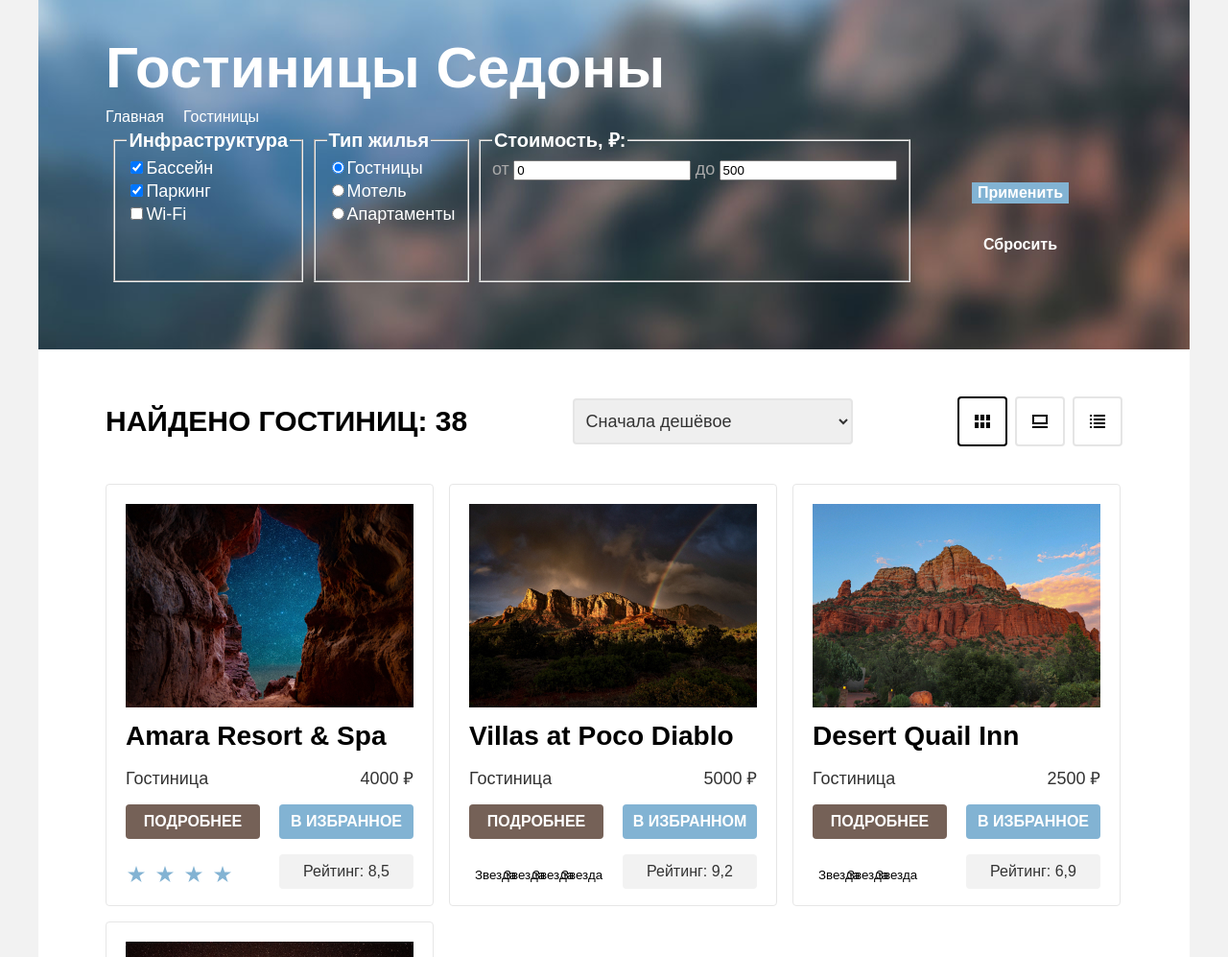
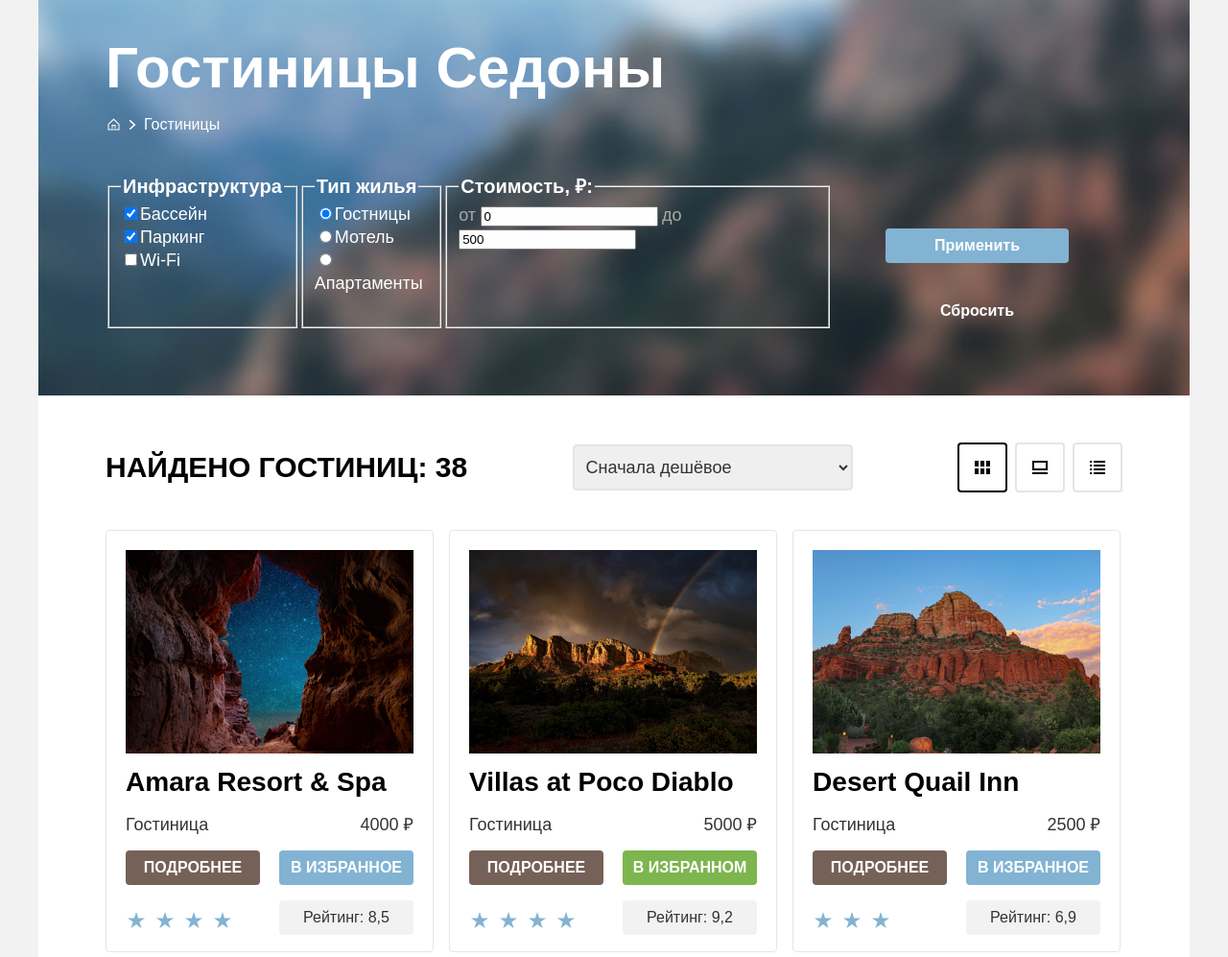
Before and after one commit to Ev-gen-ux/sedona_project, a plain HTML site: page catalog.html in a window 1280 px wide. Shown: the part 74-1071 px from the top of the page at 96% size. Drawn offline with Linux system fonts and the light colour scheme; a web font is replaced by a local one.

Commit message:
adds icons to breadcrumbs

```diff
--- a/catalog.html
+++ b/catalog.html
@@ -55,10 +55,12 @@
           <h1 class="inner-header-title">Гостиницы Седоны</h1>
           <ul class="breadcrumbs-list">
             <li class="breadcrumbsi-item">
-              <a class="breadcrumbs-link" href="index.html">Главная</a>
+              <a class="breadcrumbs-link-home breadcrumbsi-item-home" href="index.html">
+                <span class="visually-hidden" hidden>Главная</span>
+              </a>
             </li>
             <li class="breadcrumbsi-item">
-              <a class="breadcrumbs-link" href="#" aria-current="page">Гостиницы</a>
+              <a class="breadcrumbs-link breadcrumbs-link-caret-right" href="#" aria-current="page">Гостиницы</a>
             </li>
           </ul>
 
@@ -206,28 +208,28 @@
               </div>
               <div class="product-card-actions">
                 <a class="show-more" href="#">Подробнее</a>
-                <button class="wish-list wish-list-current" type="button">В избранном</button>
+                <button class="wish-list button-wish-list-current" type="button">В избранном</button>
               </div>
               <div class="rating-container">
                 <ul class="rating-list">
                   <li class="rating-item">
-                    <button class="rating-button" type="button">
-                      <span class="visually-hidden">Звезда</span>
+                    <button class="rating-button rating-star" type="button">
+                      <span class="visually-hidden" hidden>Звезда</span>
                     </button>
                   </li>
                   <li class="rating-item">
-                    <button class="rating-button" type="button">
-                      <span class="visually-hidden">Звезда</span>
+                    <button class="rating-button rating-star" type="button">
+                      <span class="visually-hidden" hidden>Звезда</span>
                     </button>
                   </li>
                   <li class="rating-item">
-                    <button class="rating-button" type="button">
-                      <span class="visually-hidden">Звезда</span>
+                    <button class="rating-button rating-star" type="button">
+                      <span class="visually-hidden" hidden>Звезда</span>
                     </button>
                   </li>
                   <li class="rating-item">
-                    <button class="rating-button" type="button">
-                      <span class="visually-hidden">Звезда</span>
+                    <button class="rating-button rating-star" type="button">
+                      <span class="visually-hidden" hidden>Звезда</span>
                     </button>
                   </li>
                 </ul>
@@ -250,18 +252,18 @@
               <div class="rating-container">
                 <ul class="rating-list">
                   <li class="rating-item">
-                    <button class="rating-button" type="button">
-                      <span class="visually-hidden">Звезда</span>
+                    <button class="rating-button rating-star" type="button">
+                      <span class="visually-hidden" hidden>Звезда</span>
                     </button>
                   </li>
                   <li class="rating-item">
-                    <button class="rating-button" type="button">
-                      <span class="visually-hidden">Звезда</span>
+                    <button class="rating-button rating-star" type="button">
+                      <span class="visually-hidden" hidden>Звезда</span>
                     </button>
                   </li>
                   <li class="rating-item">
-                    <button class="rating-button" type="button">
-                      <span class="visually-hidden">Звезда</span>
+                    <button class="rating-button rating-star" type="button">
+                      <span class="visually-hidden" hidden>Звезда</span>
                     </button>
                   </li>
                 </ul>
@@ -284,13 +286,13 @@
               <div class="rating-container">
                 <ul class="rating-list">
                   <li class="rating-item">
-                    <button class="rating-button" type="button">
-                      <span class="visually-hidden">Звезда</span>
+                    <button class="rating-button rating-star" type="button">
+                      <span class="visually-hidden" hidden>Звезда</span>
                     </button>
                   </li>
                   <li class="rating-item">
-                    <button class="rating-button" type="button">
-                      <span class="visually-hidden">Звезда</span>
+                    <button class="rating-button rating-star" type="button">
+                      <span class="visually-hidden" hidden>Звезда</span>
                     </button>
                   </li>
                 </ul>
--- a/styles/styles.css
+++ b/styles/styles.css
@@ -828,7 +828,8 @@ body {
   font-weight: 700;
   line-height: 78px;
   color: white;
-  margin: 0
+  margin: 0;
+  padding-bottom: 8px;
 }
 
 .inner-hero-catalog {
@@ -850,7 +851,8 @@ body {
   flex-wrap: wrap;
   gap: 20px;
   margin: 0;
-  padding: 0;
+  padding-left: 0;
+  padding-bottom: 40px;
 }
 
 .breadcrumbs-link {
@@ -864,6 +866,49 @@ body {
   margin-top: 0
 }
 
+.breadcrumbsi-item {
+  position: relative;
+}
+
+.breadcrumbsi-item-home::before {
+  background-image: url(../images/icob-breadcrumbs-home.svg);
+}
+
+.breadcrumbs-link-home::before {
+  position: absolute;
+  content: "";
+  display: block;
+  width: 16px;
+  height: 16px;
+  background-color: transparent;
+  background-position: center;
+  background-repeat: no-repeat;
+  top: 4px;
+  left: 0;
+}
+
+.breadcrumbs-link-caret-right::before {
+  background-image: url(../images/icon-caret-right.svg);
+}
+
+.breadcrumbs-link {
+  position: relative;
+  padding-left: 20px;
+}
+
+.breadcrumbs-link::before {
+  position: absolute;
+  content: "";
+  display: block;
+  width: 16px;
+  height: 16px;
+  background-color: transparent;
+  background-position: center;
+  background-repeat: no-repeat;
+  top: 1px;
+  left: 0;
+}
+
 .catalog-filter-title {
   font-family: "PT Sans", sans-serif;
   font-size: 20px;
@@ -884,6 +929,7 @@ body {
 .button-cataloge-filter-container {
   display: flex;
   flex-direction: column;
+  align-items: baseline;
   padding: 56px;
   gap: 32px;
 }
@@ -950,11 +996,31 @@ body {
   font-style: normal;
   font-weight: 700;
   line-height: 20px;
+  width: 191px;
+  height: 36px;
+  border-radius: 4px;
   background-color: #82B3D3;
   color: white;
   border: none;
   cursor: pointer;
-  margin-top: 0
+  padding: 8px;
+}
+
+.button-cataloge-filter:hover {
+  background-color: #68A2CA;
+}
+
+.button-cataloge-filter:active {
+  background-color: #82B3D3;
+  color: hsla(0, 0%, 100%, 0.3);
+}
+
+.button-cataloge-filter:focus-visible {
+  background-color: #68A2CA;
+}
+
+.button-cataloge-filter:disabled {
+  background-color: #E5E5E5;
 }
 
 .button-cataloge-filter-reset {
@@ -963,11 +1029,29 @@ body {
   font-style: normal;
   font-weight: 700;
   line-height: 20px;
+  width: 191px;
+  height: 36px;
   color: white;
   border: none;
   background-color: transparent;
   cursor: pointer;
-  margin-top: 0
+  padding: 8px;
+}
+
+.button-cataloge-filter-reset:hover {
+  color: #D4D4D4;
+}
+
+.button-cataloge-filter-reset:active {
+  color: #B3B3B3;
+}
+
+.button-cataloge-filter-reset:focus-visible {
+  border-color: hsla(204, 48%, 67%, 1);
+}
+
+.button-cataloge-filter-reset:disabled {
+  color: #9E9E9E;
 }
 
 .catalog-title {
@@ -1244,6 +1328,40 @@ body {
   color: white;
 }
 
+.button-wish-list-current {
+  font-family: "PT Sans", sans-serif;
+  font-size: 16px;
+  font-style: normal;
+  font-weight: 700;
+  line-height: 20px;
+  color: white;
+  background-color: #7DB54F;
+  border: none;
+  text-transform: uppercase;
+  margin: 0;
+  padding: 0;
+  width: 140px;
+  height: 36px;
+  border-radius: 4px;
+  cursor: pointer;
+}
+
+.button-wish-list-current:hover {
+  background-color: #6C9E42;
+}
+
+.button-wish-list-current:hover:active {
+  color: hsla(0, 0%, 100%, 0.3);
+}
+
+.button-wish-list-current:focus {
+  background-color: #6C9E42;
+}
+
+.button-wish-list-current:disabled {
+  background-color: #E5E5E5;
+}
+
 .rating-list {
   display: flex;
   align-items: center;
@@ -1334,6 +1452,12 @@ body {
   padding-bottom: 60px;
 }
 
+.pagination-item {
+  display: flex;
+  align-items: center;
+  text-align: center;
+}
+
 .pagination-list {
   display: flex;
   flex-direction: row;
@@ -1359,8 +1483,24 @@ body {
   background-color: #82B3D3;
   border-radius: 4px;
   text-decoration: none;
-  padding: 14px 21px;
+  padding: 14px 20px;
   margin-top: 0;
+}
+
+.pagination-link:hover {
+  background-color: #68A2CA;
+}
+
+.pagination-link:focus-visible {
+  border: 1px solid #82B3D3;
+}
+
+.pagination-link:active {
+  color: rgba(255, 255, 255, 0.30);
+}
+
+.pagination-link-current:hover {
+  color: hsla(0, 0%, 0%, 0.4);
 }
 
 .pagination-link-current {
@@ -1468,7 +1608,7 @@ body {
   text-transform: uppercase;
   color: black;
   margin: 0;
-  padding: 0;
+  padding-bottom: 20px;
 }
 
 .subscription-inner-discription {
```
